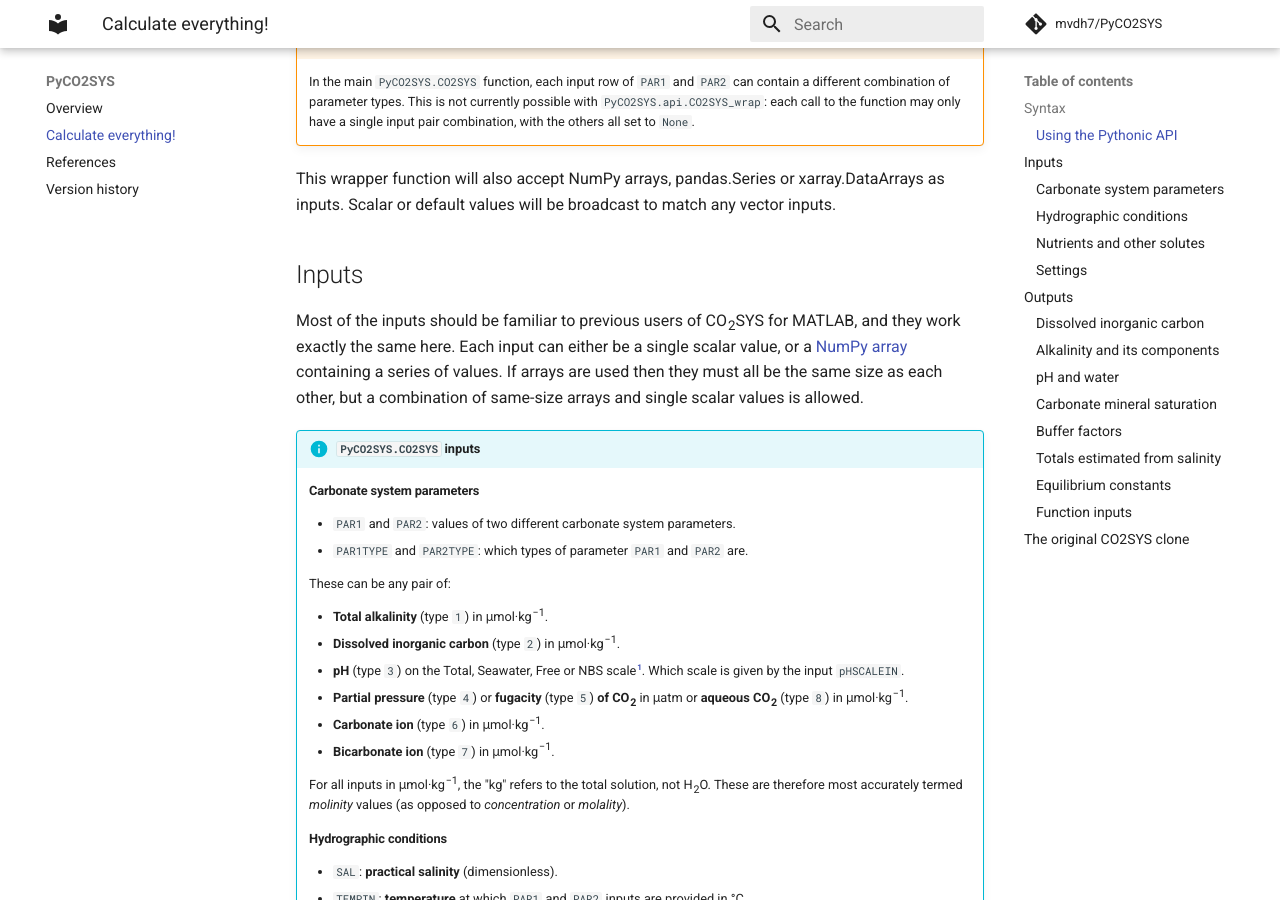
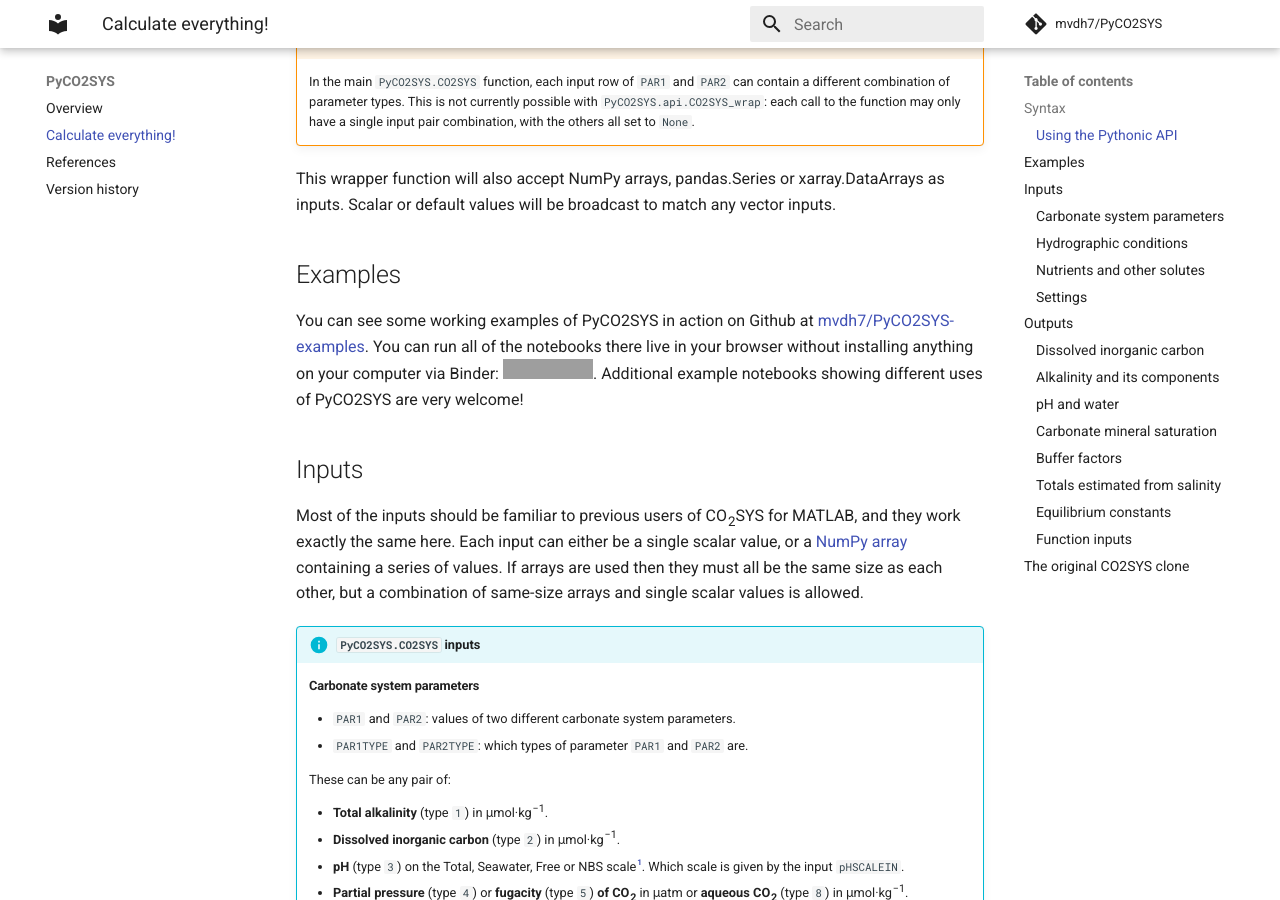
Before and after one commit to mvdh7/PyCO2SYS, an MkDocs documentation site: the page built from docs/co2sys.md, in a window 1280 px wide and 900 px high, scrolled down 1091 px. Built offline with MkDocs 1.6.1 and Material for MkDocs 9.7.7, drawn with Linux system fonts in a browser that asks for light colours; formulas are drawn with MathJax 3; comment, search, counter and statistics services are not loaded; grey boxes are pictures that could not be loaded.

Commit message:
Add link to PyCO2SYS-examples

```diff
--- a/docs/co2sys.md
+++ b/docs/co2sys.md
@@ -41,6 +41,10 @@ Alternatively, a more Pythonic API can be used to interface with `CO2SYS`.  This
     In the main `PyCO2SYS.CO2SYS` function, each input row of `PAR1` and `PAR2` can contain a different combination of parameter types.  This is not currently possible with `PyCO2SYS.api.CO2SYS_wrap`: each call to the function may only have a single input pair combination, with the others all set to `None`.
 
 This wrapper function will also accept NumPy arrays, pandas.Series or xarray.DataArrays as inputs.  Scalar or default values will be broadcast to match any vector inputs.
+
+## Examples
+
+You can see some working examples of PyCO2SYS in action on Github at [mvdh7/PyCO2SYS-examples](https://github.com/mvdh7/PyCO2SYS-examples).  You can run all of the notebooks there live in your browser without installing anything on your computer via Binder: [![Binder](https://mybinder.org/badge_logo.svg)](https://mybinder.org/v2/gh/mvdh7/PyCO2SYS-examples/master).  Additional example notebooks showing different uses of PyCO2SYS are very welcome!
 
 ## Inputs
 
```
